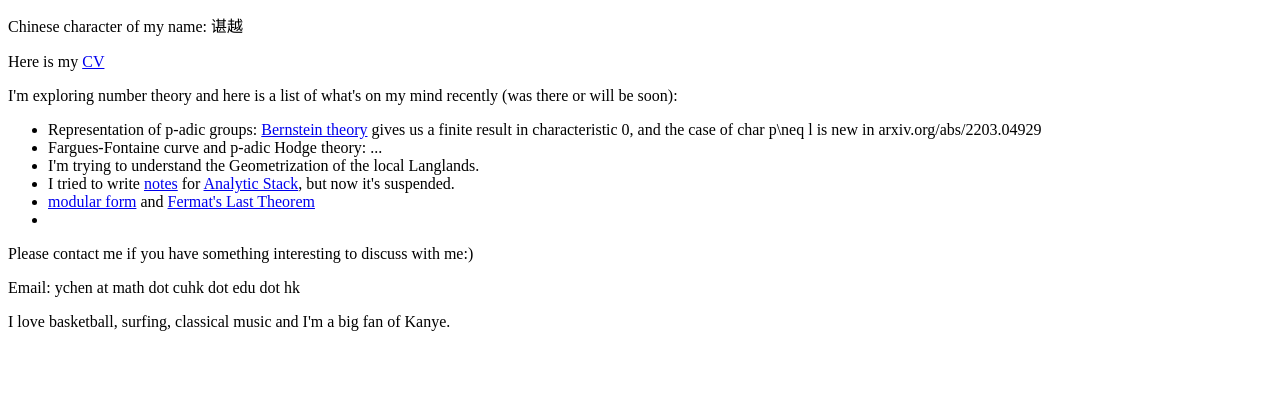
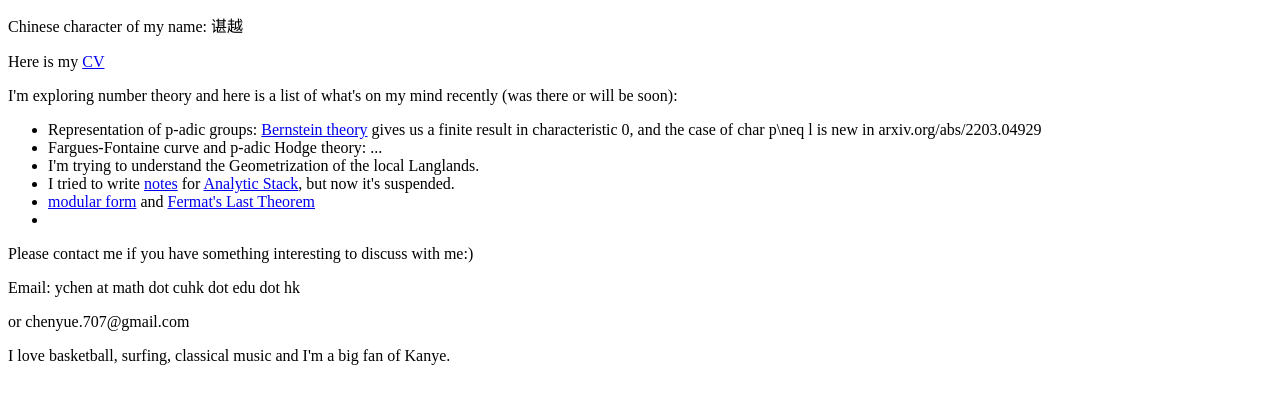
Before and after one commit to ChernYue0401/ChenYue-math.github.io, a plain HTML site: page index.html in a window 1280 px wide. Shown: the part 101-504 px from the top of the page. Drawn offline with Linux system fonts and the light colour scheme.

Commit message:
Update index.html

```diff
--- a/index.html
+++ b/index.html
@@ -21,6 +21,7 @@
     </ul>
     <p>Please contact me if you have something interesting to discuss with me:)</p>
     <p>Email: ychen at math dot cuhk dot edu dot hk</p>
+    <p>or chenyue.707@gmail.com</p>
     <p>I love basketball, surfing, classical music and I'm a big fan of Kanye.</p>
 </body>
 </html>
```
